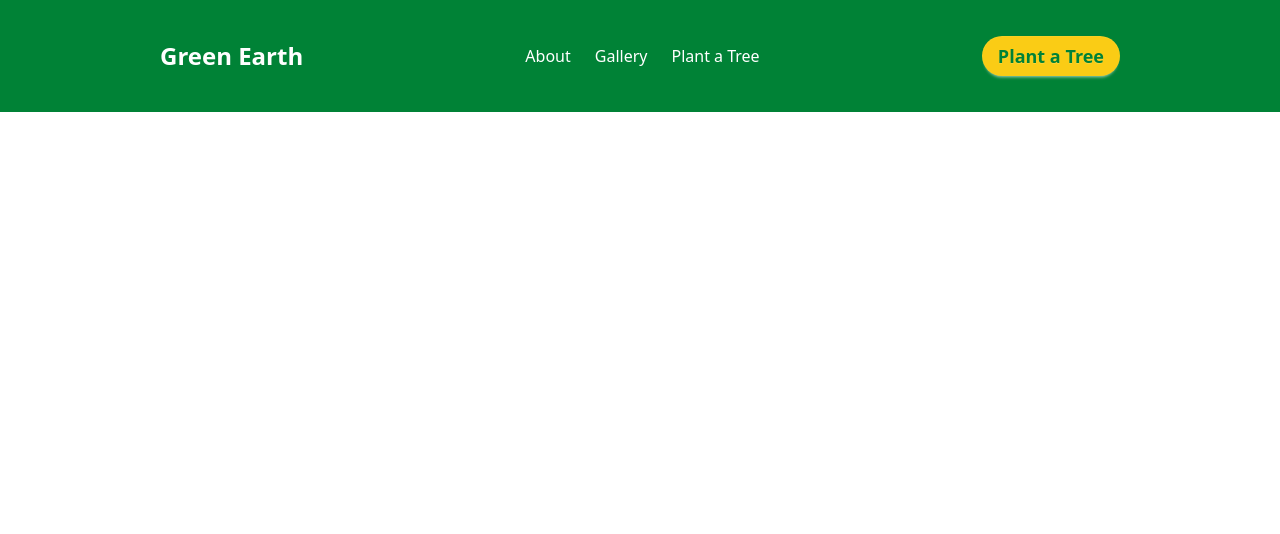
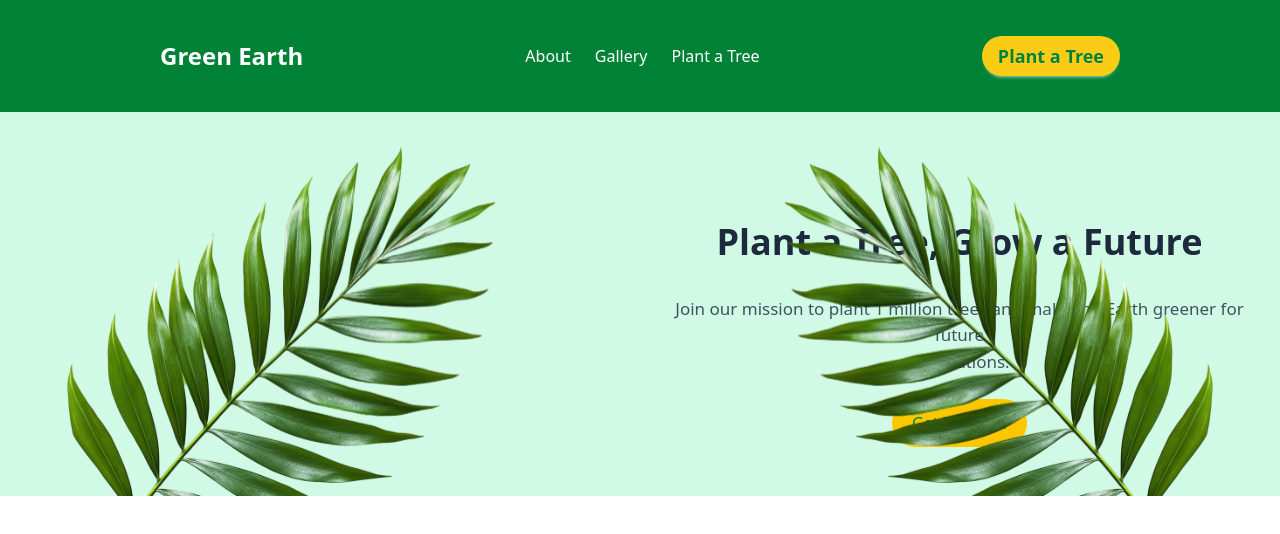
Before and after one commit to nihal0567/assignmentSix, a plain HTML site: page index.html in a window 1280 px wide. Drawn offline with nearby package versions, Linux system fonts and the light colour scheme.

Commit message:
added hero section

```diff
--- a/index.html
+++ b/index.html
@@ -54,6 +54,22 @@
   </button>
 </div>
 
+<!-- hero section start -->
+<div class="w-full  md:h-96 relative bg-emerald-100 overflow-hidden">
+  <img class="hidden lg:block w-[546px] h-96 absolute left-0 top-0" src="./assets/hero-leaf1.png" />
+  <div class="relative md:absolute w-full sm:w-4/5 md:w-[627px] left-0 lg:left-[646px] top-0 md:top-[100px] mx-auto px-4 py-8 md:py-0 flex flex-col items-center gap-6">
+    <h1 class="text-2xl sm:text-3xl md:text-4xl lg:text-4xl font-bold text-center leading-snug md:leading-[60px]">
+      Plant a Tree, Grow a Future
+    </h1>
+    <p class="text-sm sm:text-base md:text-lg lg:text-[17px] opacity-80 text-center">
+      Join our mission to plant 1 million trees and make the Earth greener for future<br class="hidden md:block"/>generations.
+    </p>
+    <div class="px-5 py-3 bg-yellow-400 rounded-full flex justify-center items-center">
+      <button class="text-green-700 text-sm md:text-base font-medium">Get Involved</button>
+    </div>
+  </div>
+  <img class="hidden lg:block w-[546px] h-96 absolute right-0 bottom-0" src="./assets/hero-leaf2.png" />
+</div>
 
 </body>
 </html>
```
